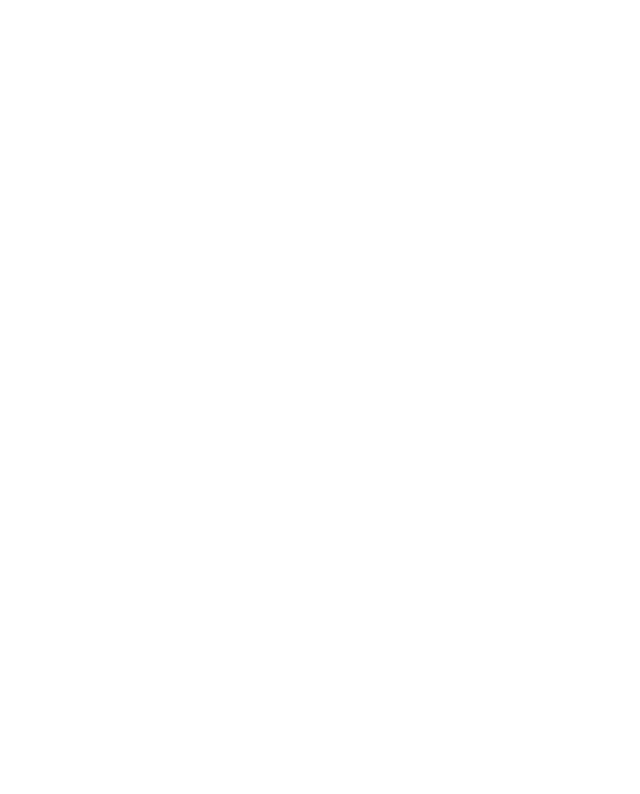
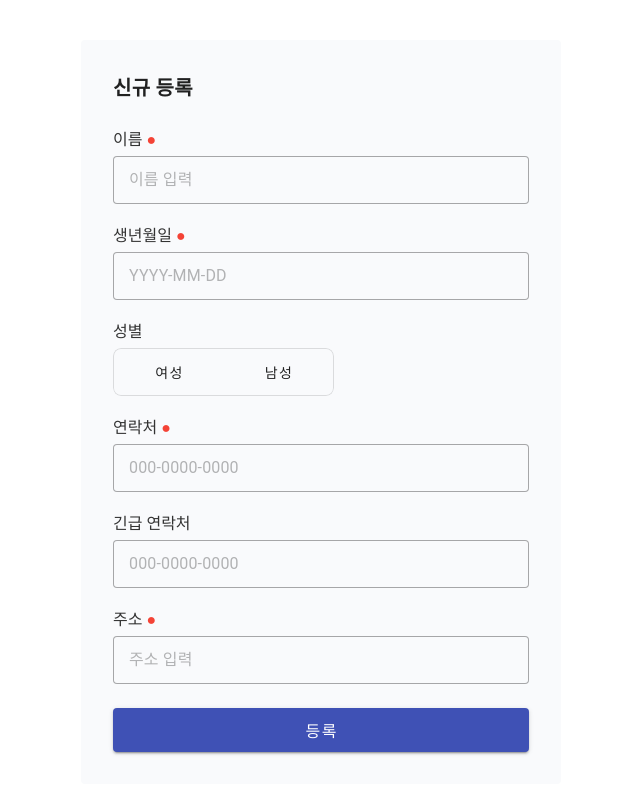
Before and after one commit to Pive-Guyz/ondam-frontend, a Vue app: page /counselees/register in a window 1280 px wide. Before the commit this address had no page. Shown: the top 794 px of the page, without its empty margins (319-959 px from the left). Built offline with nearby package versions, Linux system fonts and the light colour scheme; no server answers.

Commit message:
feat : 내담자 등록 기능과 페이지

```diff
--- /dev/null
+++ b/src/components/form/FormLabel.vue
@@ -0,0 +1,28 @@
+<template>
+    <div class="form-label">
+        <span>{{ text }}</span>
+        <span v-if="required" class="text-red">●</span>
+    </div>
+</template>
+
+<script setup>
+defineProps({
+    text: String,
+    required: Boolean
+});
+</script>
+
+<style scoped>
+.form-label {
+    display: block;
+    margin-bottom: 4px;
+    font-size: 16px;
+    font-weight: 500;
+    color: #333;
+}
+
+.text-red {
+    color: #F44336;
+    margin-left: 4px;
+}
+</style>
--- a/src/router/index.js
+++ b/src/router/index.js
@@ -18,15 +18,20 @@
     component: () => import('../views/CounseleePage.vue'),
   },
   {
-    path: '/counseling-log-form',
+    path: '/counselees/:id/log-form',
     name: 'CounselingLogFormPage',
     component: () => import('../views/CounslingLogFormPage.vue'),
   },
   {
     path: '/counselees/:id/logs',
     name: 'CounseleeCounselPage',
-    component: () => import('../views/CounseleeCounselPage.vue'),
+    component: () => import('../views/CounseleeCounselPage.vue')
   },
+  {
+    path: '/counselees/register',
+    name: 'CounseleeRegisterPage',
+    component: () => import('@/views/CounseleeRegisterPage.vue'),
+  }
 ]
 
 const router = createRouter({
--- a/src/views/CounseleeCounselPage.vue
+++ b/src/views/CounseleeCounselPage.vue
@@ -3,14 +3,21 @@
     <v-container class="py-10 px-5">
         <v-card>
             <!-- 상단: 뒤로가기 + 제목 -->
-            <v-row align="center" class="ml-4 mt-5">
-                <v-icon icon="mdi-arrow-left" size="32" style="cursor: pointer;" @click="goBack" />
+            <v-col>
+                <v-row class="ml-4 mt-5 align-center justify-space-between">
+                    <div class="d-flex align-center">
+                        <v-icon icon="mdi-arrow-left" size="32" style="cursor: pointer;" @click="goBack" />
+                        <h2 class="text-h5 font-weight-bold ml-2">
+                            {{ counseleeName }}님의 상담 기록
+                        </h2>
+                    </div>
 
-                <h2 class="text-h5 font-weight-bold ml-2">
-                    {{ counseleeName }}님의 상담 기록
-                </h2>
-            </v-row>
-
+                    <!-- 오른쪽 끝에 버튼 추가 -->
+                    <v-btn class="mr-4" color="primary" @click="goToCounselLogForm">
+                        상담서 작성
+                    </v-btn>
+                </v-row>
+            </v-col>
             <v-table class="mt-4">
                 <thead>
                     <tr>
@@ -75,6 +82,7 @@
 const counseleeName = ref(route.query.name || ''); // 쿼리에서 받아오기
 const counseleeId = route.params.id;
 const counsels = ref([]);
+const memberId = 1;
 
 const currentPage = ref(1);
 const itemsPerPage = 10;
@@ -111,6 +119,17 @@
     if (!text) return '-';
     return text.length > length ? text.slice(0, length) + '...' : text;
 };
+
+const goToCounselLogForm = () => {
+    router.push({
+        name: 'CounselingLogFormPage',
+        params: { id: counseleeId },
+        query: {
+            counseleeName: String(counseleeName.value),  // ← 반드시 String으로 강제 변환
+            memberId: String(memberId),             // ← 이것도 마찬가지
+        },
+    });
+};
 </script>
 
 <style scoped>
--- a/src/views/CounseleePage.vue
+++ b/src/views/CounseleePage.vue
@@ -47,7 +47,7 @@
                         <td>{{ formatDate(item.createdAt) }}</td>
                         <td>{{ item.endDate ? formatDate(item.endDate) : 'N/A' }}</td>
                         <td>
-                            <v-btn size="small" @click.stop="writeCounsel(item.id)">
+                            <v-btn size="small" @click.stop="writeCounsel(item.id, item.name)">
                                 상담서 작성
                             </v-btn>
                         </td>
@@ -132,12 +132,20 @@
 };
 
 const handleRegister = () => {
-    alert('내담자 등록 페이지 이동 예정');
+    router.push({ name: 'CounseleeRegisterPage' });
 };
 
-const writeCounsel = (counseleeId) => {
-    alert(`상담서 작성 - 내담자 ID: ${counseleeId}`);
+const writeCounsel = (counseleeId, counseleeName) => {
+    router.push({
+        name: 'CounselingLogFormPage',
+        params: { id: counseleeId }, // path variable
+        query: {
+            counseleeName: String(counseleeName),
+            memberId: String(memberId),
+        },
+    });
 };
+
 
 const formatDate = (dateStr) => {
     return dateStr?.split('T')[0];
--- /dev/null
+++ b/src/views/CounseleeRegisterPage.vue
@@ -0,0 +1,106 @@
+<template>
+    <v-container class="d-flex justify-center py-10">
+        <v-card width="480" class="pa-8" elevation="0" style="background-color: #F9FAFC;">
+            <h2 class="text-h6 font-weight-bold mb-6">신규 등록</h2>
+
+            <v-form>
+                <FormLabel text="이름" required />
+                <v-text-field v-model="form.name" placeholder="이름 입력" density="comfortable" variant="outlined"
+                    hide-details class="mb-5" />
+
+                <FormLabel text="생년월일" required />
+                <v-text-field :model-value="form.birthday" @input="form.birthday = formatBirthday($event.target.value)"
+                    placeholder="YYYY-MM-DD" maxlength="10" density="comfortable" variant="outlined" hide-details
+                    class="mb-5" />
+
+                <FormLabel text="성별" />
+                <v-btn-toggle v-model="form.gender" mandatory class="mb-5" rounded="lg" group>
+                    <v-btn value="F" variant="outlined" class="px-10">여성</v-btn>
+                    <v-btn value="M" variant="outlined" class="px-10">남성</v-btn>
+                </v-btn-toggle>
+
+                <FormLabel text="연락처" required />
+                <v-text-field :model-value="form.phone" @input="form.phone = formatPhoneNumber($event.target.value)"
+                    placeholder="000-0000-0000" maxlength="13" density="comfortable" variant="outlined" hide-details
+                    class="mb-5" />
+
+                <FormLabel text="긴급 연락처" />
+                <v-text-field :model-value="form.emePhone"
+                    @input="form.emePhone = formatPhoneNumber($event.target.value)" placeholder="000-0000-0000"
+                    density="comfortable" maxlength="13" variant="outlined" hide-details class="mb-5" />
+
+                <FormLabel text="주소" required />
+                <v-text-field v-model="form.address" placeholder="주소 입력" density="comfortable" variant="outlined"
+                    hide-details class="mb-6" />
+
+                <v-btn block color="#3F51B5" size="large" class="text-white" @click="handleSubmit">
+                    등록
+                </v-btn>
+            </v-form>
+        </v-card>
+    </v-container>
+</template>
+
+<script setup>
+import { useRouter } from 'vue-router';
+import { reactive } from 'vue'
+import { useAuthStore } from '@/stores/auth'
+import { createCounselee } from '@/api/counselee/counseleeCommand'
+import { formatPhoneNumber, formatBirthday } from '@/common/formatter'
+import FormLabel from '@/components/form/FormLabel.vue'
+const router = useRouter();
+const authStore = useAuthStore()
+
+const form = reactive({
+    name: '',
+    birthday: '',
+    gender: '',
+    phone: '',
+    emePhone: '',
+    address: '',
+})
+
+const handleSubmit = async () => {
+    if (!form.name.trim()) {
+        alert('이름을 입력해주세요.');
+        return;
+    }
+    if (!/^\d{4}-\d{2}-\d{2}$/.test(form.birthday)) {
+        alert('생년월일을 YYYY-MM-DD 형식으로 입력해주세요.');
+        return;
+    }
+    if (!form.gender) {
+        alert('성별을 선택해주세요.');
+        return;
+    }
+    if (!/^01[016789]-\d{3,4}-\d{4}$/.test(form.phone)) {
+        alert('유효한 연락처를 입력해주세요. 예: 010-1234-5678');
+        return;
+    }
+    if (!form.address.trim()) {
+        alert('주소를 입력해주세요.');
+        return;
+    }
+
+    const payload = {
+        name: form.name,
+        birthday: form.birthday,
+        gender: form.gender,
+        phone: form.phone,
+        emePhone: form.emePhone || null,
+        address: form.address,
+        memberId: authStore.memberId ?? 1,
+    };
+
+    try {
+        await createCounselee(payload);
+        alert('내담자가 성공적으로 등록되었습니다.');
+        // TODO: 이동 경로 조정
+        router.push({ name: 'CounseleePage' });
+    } catch (error) {
+        console.error('등록 실패:', error);
+        alert('등록에 실패했습니다. 다시 시도해주세요.');
+    }
+};
+
+</script>
--- a/src/views/CounslingLogFormPage.vue
+++ b/src/views/CounslingLogFormPage.vue
@@ -72,26 +72,14 @@
 import { reactive } from 'vue';
 import { createCounsel } from '@/api/counsel/counselCommand';
 import Counsel from '@/models/Counsel';
+import { useRoute } from 'vue-router';
 
+const route = useRoute();
+
+const counseleeId = Number(route.params.id);         // id param도 숫자로 변환
+const counseleeName = route.query.counseleeName || '';
+const memberId = Number(route.query.memberId);       // ← 여기 Number()로 변환 필수
 const today = new Date().toISOString().split('T')[0];
-const counseleeName = '박우석'; // 나중에 props로 교체 가능
-const counseleeId = 2;          // 예시: 현재 상담하는 내담자 ID
-const memberId = 1;             // 예시: 현재 로그인한 상담사 ID
-
-const props = defineProps({
-    memberId: {
-        type: [String, Number],
-        required: true,
-    },
-    counseleeId: {
-        type: [String, Number],
-        required: true,
-    },
-    counseleeName: {
-        type: String,
-        default: '',
-    },
-});
 
 const form = reactive({
     type: '',
```
